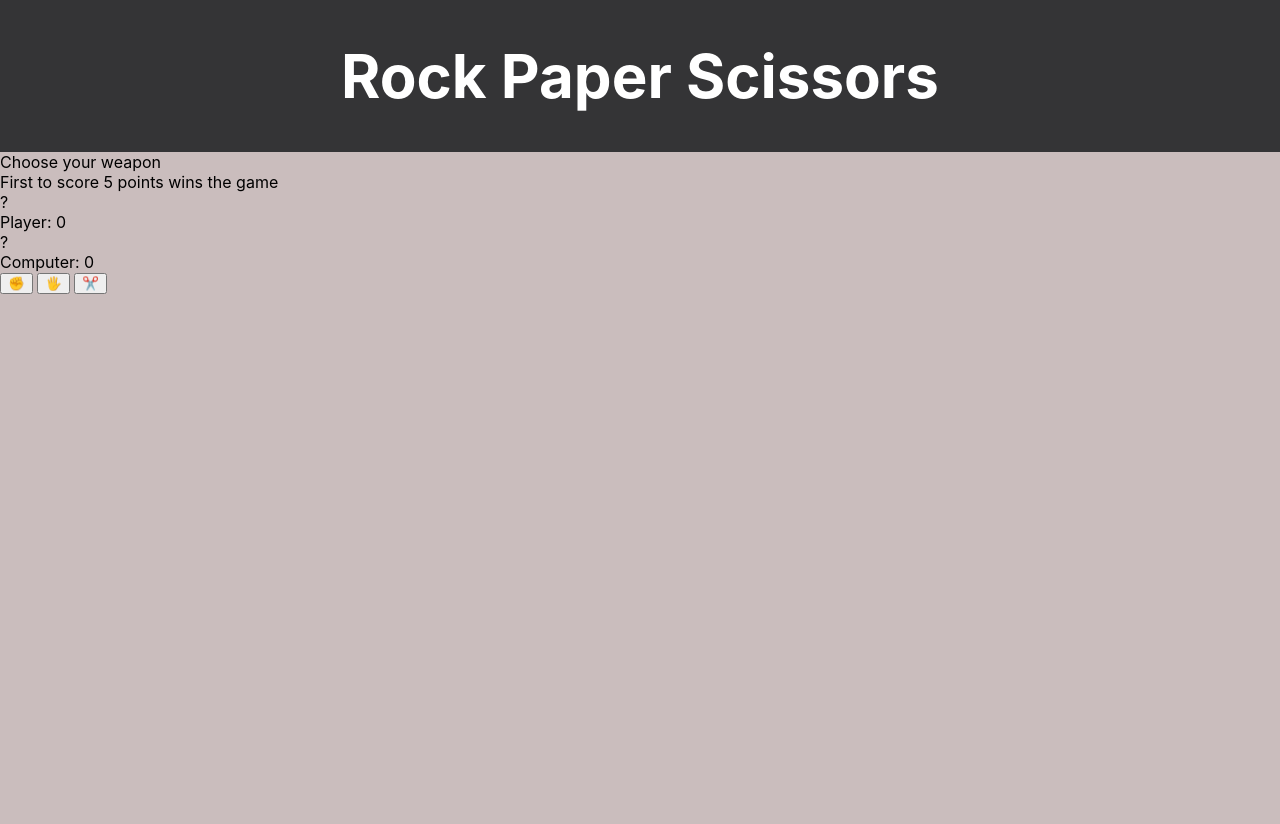
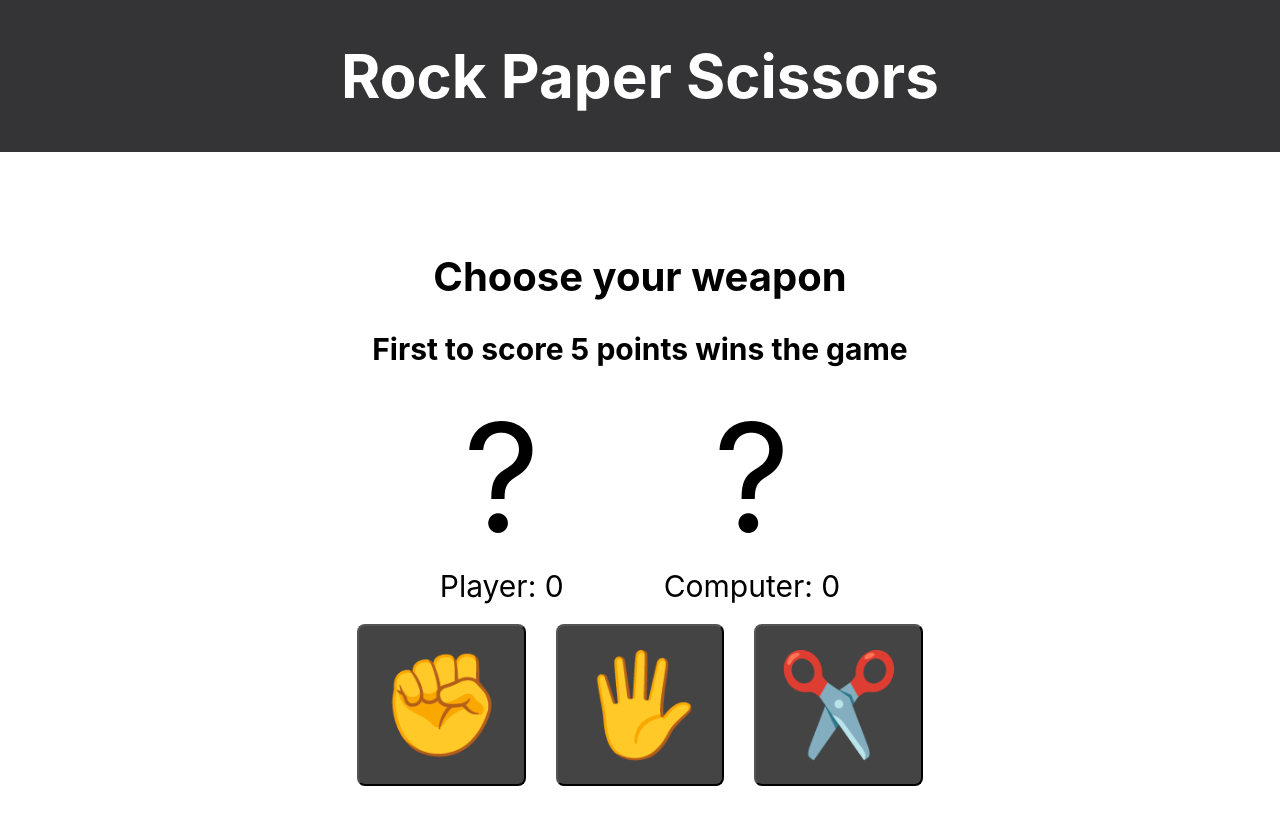
Before and after one commit to TomTatertot/rock-paper-scissors, a plain HTML site: page index.html in a window 1280 px wide. Before the commit the page ends 800 px from the top, so only its background shows below. Drawn offline with Linux system fonts and the light colour scheme.

Commit message:
add css rough draft

```diff
--- a/index.html
+++ b/index.html
@@ -13,8 +13,9 @@
     </header>
 
     <div class = "main">
-        <div class="score-info">Choose your weapon</div>
-        <div class = "game-status">First to score 5 points wins the game</div>
+        <h2 class="score-info">Choose your weapon</h2>
+        <h3 class = "game-status">First to score 5 points wins the game</h3>
+        <div class = "score-board">
             <div class = "player">
                 <div class = "icon"> ? </div>
                 <div class = "text"> Player: 0 </div>
@@ -23,7 +24,7 @@
                 <div class = "icon"> ? </div>
                 <div class = "text"> Computer: 0 </div>
             </div>
-
+        </div>
         <div class = "buttons">
             <button class = "btn">✊</button>
             <button class = "btn">🖐️</button>
--- a/styles.css
+++ b/styles.css
@@ -6,7 +6,6 @@ body {
     min-height: 100vh;
     display: flex;
     flex-direction: column;
-    background-color: rgb(202, 189, 189)
   }
 
 .header {
@@ -17,3 +16,48 @@ body {
     font-size: 30px;
     background-color: rgb(52, 52, 54);
 }
+
+.main {
+    display: flex;
+    flex-direction: column;
+    justify-content: center;
+    align-items: center;
+    padding: 100px;
+}
+
+.score-info {
+    margin: 0px;
+    font-size: 40px;
+}
+
+.game-status{
+    font-size: 30px;
+    margin-bottom: 0px;
+}
+
+.score-board {
+    display: flex;
+    text-align: center;
+    font-size: 30px;
+    padding: 20px;
+    gap: 100px;
+}
+
+.icon{
+    font-size: 150px;
+
+}
+
+.buttons {
+    display: flex;
+    gap: 30px;
+}
+
+.btn {
+    background-color: rgb(68, 68, 68);
+    color: white;
+    text-decoration: so;
+    font-size: 100px;
+    padding: 20px;
+    border-radius: 8px;
+}
```
Lines whose indentation alone changed are shown as unchanged.
